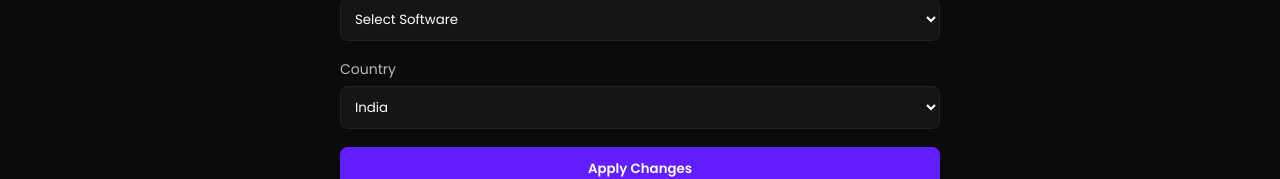
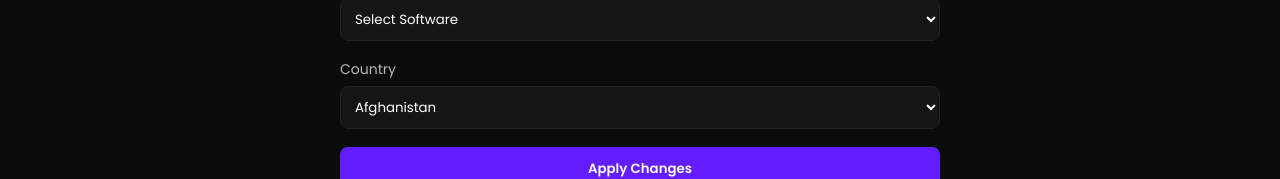
Before and after one commit to niyaoe/render-flash-client, a React (Vite) app: page /main/main/profile/settings/edit-profile in a window 1280 px wide. Shown: the part 554-733 px from the top of the page. Built offline with nearby package versions, Linux system fonts and the light colour scheme.

Commit message:
editprofile

```diff
--- a/src/App.jsx
+++ b/src/App.jsx
@@ -13,6 +13,7 @@ import SettingsLayout from "./Pages/Settings/SettingsLayout/SettingsLayout";
 import AccountSettings from "./Pages/Settings/AccountInfo/AccountSettings";
 import EditProfile from "./Pages/Settings/EditProfile/EditProfile";
 import PrivacySettings from "./Pages/Settings/PrivacySettings/PrivacySettings";
+import ChangePassword from "./Pages/Settings/Change Password/ChangePassword";
 
 const App = () => {
   return (
@@ -41,6 +42,9 @@ const App = () => {
                 <Route path="account" element={<AccountSettings />} />
                 <Route path="edit-profile" element={<EditProfile />} />
                 <Route path="privacy" element={<PrivacySettings />} />
+
+                <Route path="change-password" element={<ChangePassword />} />
+
               </Route>
             </Route>
           </Routes>
--- a/src/Pages/Feed_Section/Chat/GlobalChat.css
+++ b/src/Pages/Feed_Section/Chat/GlobalChat.css
@@ -25,4 +25,14 @@
   border: none;
   border-radius: 10px;
   color: white;
+
 }
+.rf-chat-input-area i{
+  padding: 10px;
+  border: #1c1c1c 1px solid;
+  border-radius: 10px;
+
+}
+.rf-chat-input-area i:hover{
+  background-color: #1c1c1c;
+}
--- /dev/null
+++ b/src/Pages/Settings/AccountInfo/AccountSettings.css
@@ -0,0 +1,95 @@
+.rf-account-settings{
+  max-width:600px;
+  margin:auto;
+}
+
+/* title */
+.rf-settings-title{
+  margin-bottom:20px;
+}
+
+/* form */
+.rf-settings-form{
+  display:flex;
+  flex-direction:column;
+  gap:18px;
+}
+
+/* form group */
+.rf-form-group{
+  display:flex;
+  flex-direction:column;
+  gap:6px;
+}
+
+.rf-form-group label{
+  color:#bbb;
+  font-size:14px;
+}
+
+.rf-form-group input{
+  background:#151515;
+  border:1px solid #222;
+  border-radius:8px;
+  padding:10px;
+  color:white;
+  font-family:inherit;
+}
+
+/* toggle */
+.rf-settings-toggle{
+  display:flex;
+  justify-content:space-between;
+  align-items:center;
+  border:1px solid #222;
+  padding:12px;
+  border-radius:8px;
+  background:#151515;
+}
+
+/* apply button */
+.rf-apply-btn{
+  background:#621eff;
+  border:none;
+  padding:12px;
+  border-radius:8px;
+  color:white;
+  font-weight:600;
+  cursor:pointer;
+}
+
+.rf-apply-btn:hover{
+  background:#7c3cff;
+}
+
+/* delete */
+.rf-danger-btn{
+  background:#1a0000;
+  border:1px solid #ff3b3b;
+  padding:12px;
+  border-radius:8px;
+  color:#ff4d4d;
+  cursor:pointer;
+}
+
+.rf-danger-btn:hover{
+  background:#240000;
+}
+
+/* SETTINGS NAV LINK */
+.rf-settings-nav{
+  display:flex;
+  justify-content:space-between;
+  align-items:center;
+  padding:12px;
+  border:1px solid #222;
+  border-radius:8px;
+  background:#151515;
+  text-decoration:none;
+  color:#ddd;
+  transition:0.2s;
+}
+
+.rf-settings-nav:hover{
+  background:#1c1c1c;
+}
--- a/src/Pages/Settings/AccountInfo/AccountSettings.jsx
+++ b/src/Pages/Settings/AccountInfo/AccountSettings.jsx
@@ -1,12 +1,79 @@
-import React from 'react'
+import { useState } from "react";
+import { Link } from "react-router-dom";
+import "./AccountSettings.css";
 
-const AccountSettings = () => {
+export default function AccountSettings() {
+  const [form, setForm] = useState({
+    email: "",
+    privateAccount: false,
+    emailNotifications: true,
+  });
+
+  const handleChange = (e) => {
+    const { name, value, type, checked } = e.target;
+
+    setForm((prev) => ({
+      ...prev,
+      [name]: type === "checkbox" ? checked : value,
+    }));
+  };
+
+  const handleSubmit = (e) => {
+    e.preventDefault();
+
+    console.log(form); // API ready
+  };
+
   return (
-    <div>
-      under construction
+    <div className="rf-account-settings">
+      <h3 className="rf-settings-title">Account Settings</h3>
 
+      <form className="rf-settings-form" onSubmit={handleSubmit}>
+        {/* EMAIL */}
+        {/* <div className="rf-form-group">
+          <label>Email</label>
+          <input
+            type="email"
+            name="email"
+            placeholder="Enter your email"
+            value={form.email}
+            onChange={handleChange}
+          />
+        </div> */}
+
+        {/* PRIVACY */}
+        <div className="rf-settings-toggle">
+          <label>Private Account</label>
+          <input
+            type="checkbox"
+            name="privateAccount"
+            checked={form.privateAccount}
+            onChange={handleChange}
+          />
+        </div>
+
+        {/* NOTIFICATIONS */}
+        <div className="rf-settings-toggle">
+          <label>Email Notifications</label>
+          <input
+            type="checkbox"
+            name="emailNotifications"
+            checked={form.emailNotifications}
+            onChange={handleChange}
+          />
+        </div>
+
+        {/* CHANGE PASSWORD NAV */}
+        <Link to="/main/profile/settings/change-password" className="rf-settings-nav">
+          Change Password
+          <i className="bi bi-chevron-right"></i>
+        </Link>
+
+        {/* APPLY BUTTON */}
+        <button className="rf-apply-btn" type="submit">
+          Save Changes
+        </button>
+      </form>
     </div>
-  )
+  );
 }
-
-export default AccountSettings
--- /dev/null
+++ b/src/Pages/Settings/Change Password/ChangePassword.jsx
@@ -0,0 +1,34 @@
+import { useState } from "react";
+
+export default function ChangePassword() {
+  const [form, setForm] = useState({
+    currentPassword: "",
+    newPassword: "",
+    confirmPassword: "",
+  });
+
+  return (
+    <div className="rf-account-settings">
+      <h3 className="rf-settings-title">Change Password</h3>
+
+      <form className="rf-settings-form">
+        <div className="rf-form-group">
+          <label>Current Password</label>
+          <input type="password" />
+        </div>
+
+        <div className="rf-form-group">
+          <label>New Password</label>
+          <input type="password" />
+        </div>
+
+        <div className="rf-form-group">
+          <label>Confirm Password</label>
+          <input type="password" />
+        </div>
+
+        <button className="rf-apply-btn">Update Password</button>
+      </form>
+    </div>
+  );
+}
--- a/src/Pages/Settings/EditProfile/EditProfile.jsx
+++ b/src/Pages/Settings/EditProfile/EditProfile.jsx
@@ -5,12 +5,188 @@ export default function EditProfile() {
   const [preview, setPreview] = useState(null);
   const [selectedSoftwares, setSelectedSoftwares] = useState([]);
 
+  const countries = [
+    "Afghanistan",
+    "Albania",
+    "Algeria",
+    "Andorra",
+    "Angola",
+    "Argentina",
+    "Armenia",
+    "Australia",
+    "Austria",
+    "Azerbaijan",
+    "Bahamas",
+    "Bahrain",
+    "Bangladesh",
+    "Belarus",
+    "Belgium",
+    "Belize",
+    "Benin",
+    "Bhutan",
+    "Bolivia",
+    "Bosnia and Herzegovina",
+    "Botswana",
+    "Brazil",
+    "Brunei",
+    "Bulgaria",
+    "Burkina Faso",
+    "Burundi",
+    "Cambodia",
+    "Cameroon",
+    "Canada",
+    "Chad",
+    "Chile",
+    "China",
+    "Colombia",
+    "Congo",
+    "Costa Rica",
+    "Croatia",
+    "Cuba",
+    "Cyprus",
+    "Czech Republic",
+    "Denmark",
+    "Dominican Republic",
+    "Ecuador",
+    "Egypt",
+    "El Salvador",
+    "Estonia",
+    "Ethiopia",
+    "Finland",
+    "France",
+    "Georgia",
+    "Germany",
+    "Ghana",
+    "Greece",
+    "Greenland",
+    "Guatemala",
+    "Haiti",
+    "Honduras",
+    "Hong Kong",
+    "Hungary",
+    "Iceland",
+    "India",
+    "Indonesia",
+    "Iran",
+    "Iraq",
+    "Ireland",
+    "Israel",
+    "Italy",
+    "Jamaica",
+    "Japan",
+    "Jordan",
+    "Kazakhstan",
+    "Kenya",
+    "Kuwait",
+    "Kyrgyzstan",
+    "Laos",
+    "Latvia",
+    "Lebanon",
+    "Libya",
+    "Lithuania",
+    "Luxembourg",
+    "Malaysia",
+    "Maldives",
+    "Mexico",
+    "Moldova",
+    "Monaco",
+    "Mongolia",
+    "Morocco",
+    "Myanmar",
+    "Nepal",
+    "Netherlands",
+    "New Zealand",
+    "Nigeria",
+    "North Korea",
+    "Norway",
+    "Oman",
+    "Pakistan",
+    "Panama",
+    "Paraguay",
+    "Peru",
+    "Philippines",
+    "Poland",
+    "Portugal",
+    "Qatar",
+    "Romania",
+    "Russia",
+    "Saudi Arabia",
+    "Serbia",
+    "Singapore",
+    "Slovakia",
+    "Slovenia",
+    "Somalia",
+    "South Africa",
+    "South Korea",
+    "Spain",
+    "Sri Lanka",
+    "Sudan",
+    "Sweden",
+    "Switzerland",
+    "Syria",
+    "Taiwan",
+    "Tajikistan",
+    "Thailand",
+    "Tunisia",
+    "Turkey",
+    "Turkmenistan",
+    "Ukraine",
+    "United Arab Emirates",
+    "United Kingdom",
+    "United States",
+    "Uruguay",
+    "Uzbekistan",
+    "Venezuela",
+    "Vietnam",
+    "Yemen",
+    "Zambia",
+    "Zimbabwe",
+  ];
+
   const softwares = [
-    "After Effects",
-    "Premiere Pro",
+    "Adobe After Effects",
+    "Adobe Premiere Pro",
+    "DaVinci Resolve",
+    "Final Cut Pro",
     "CapCut",
-    "Final Cut Pro",
-    "DaVinci Resolve",
+    "Filmora",
+    "Vegas Pro",
+    "HitFilm",
+    "Lightworks",
+    "Shotcut",
+    "OpenShot",
+    "Kdenlive",
+    "Blender",
+    "Avid Media Composer",
+    "Pinnacle Studio",
+    "Corel VideoStudio",
+    "Magix Movie Edit Pro",
+    "CyberLink PowerDirector",
+    "Movavi Video Editor",
+    "VSDC Video Editor",
+    "Edius",
+    "Apple iMovie",
+    "Clipchamp",
+    "InShot",
+    "VN Video Editor",
+    "LumaFusion",
+    "Alight Motion",
+    "Node Video",
+    "VideoLeap",
+    "KineMaster",
+    "Splice",
+    "ActionDirector",
+    "Adobe Premiere Rush",
+    "DaVinci Resolve Studio",
+    "HitPaw Video Editor",
+    "Animotica",
+    "WeVideo",
+    "Kapwing",
+    "Descript",
+    "Runway ML",
+    "Topaz Video AI",
+    "HandBrake",
+    "FFmpeg",
   ];
 
   const addSoftware = (software) => {
@@ -125,11 +301,11 @@ export default function EditProfile() {
         <div className="rf-form-group">
           <label>Country</label>
           <select>
-            <option>India</option>
-            <option>USA</option>
-            <option>UK</option>
-            <option>UAE</option>
-            <option>Canada</option>
+            {countries.map((country) => (
+              <option key={country} value={country}>
+                {country}
+              </option>
+            ))}
           </select>
         </div>
 
--- a/src/Pages/SignUpPage/SignUpPage.jsx
+++ b/src/Pages/SignUpPage/SignUpPage.jsx
@@ -27,7 +27,7 @@ const SignUpPage = () => {
             <div className="rf-login-field">
               <input
                 type="text"
-                placeholder="Name"
+                placeholder="username"
                 className="rf-login-input cursor-target"
               />
             </div>
```
